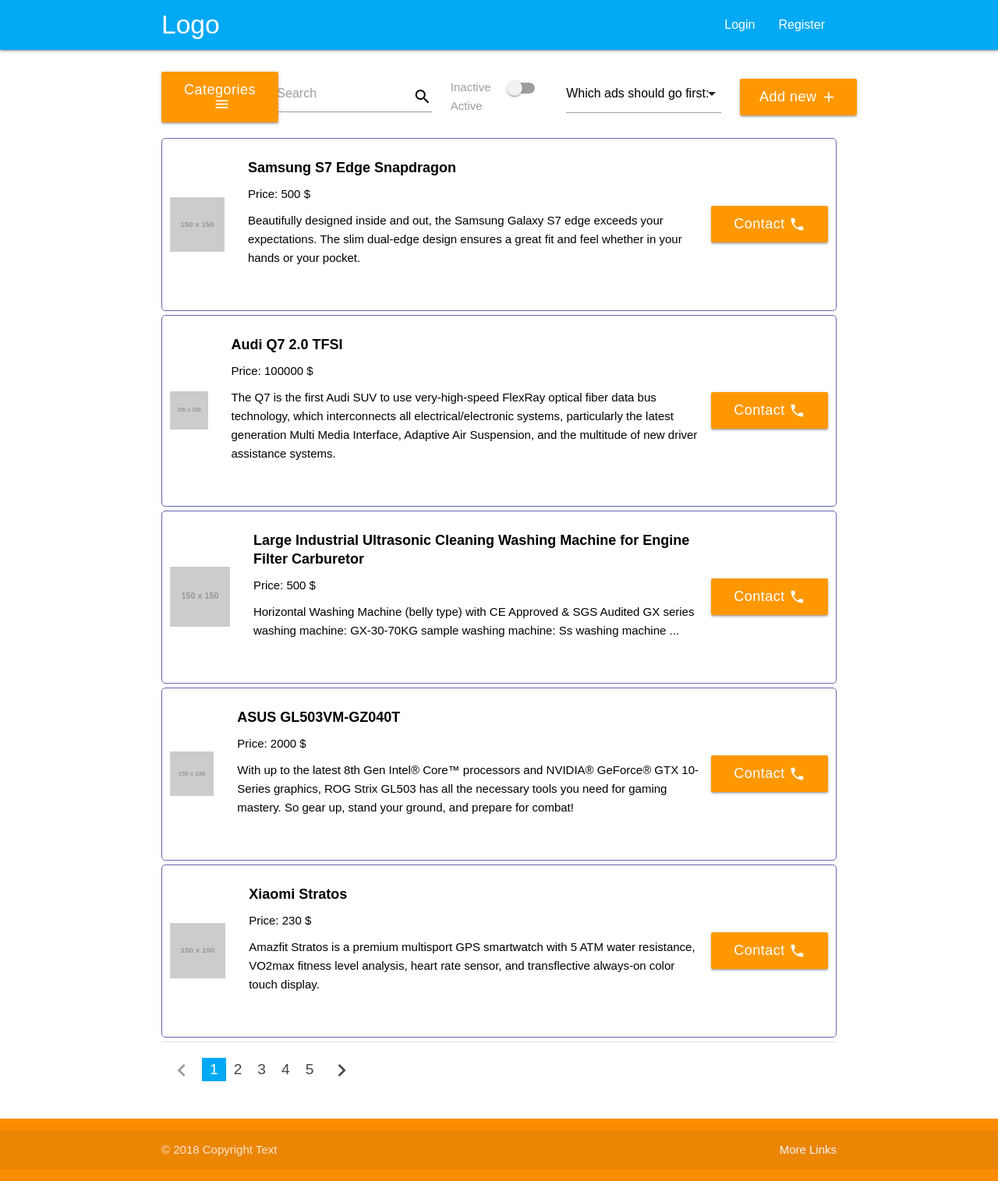
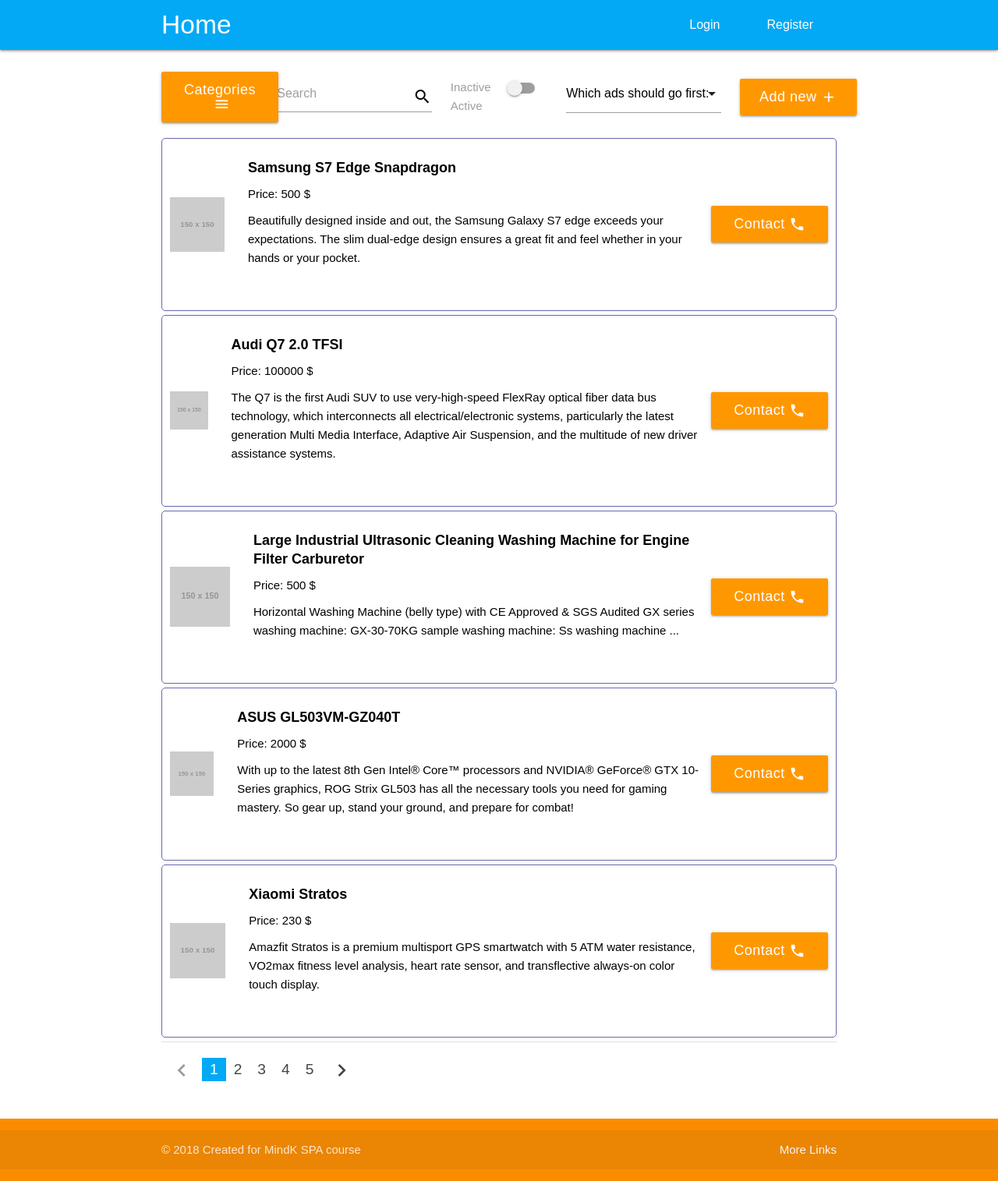
Before and after one commit to vldnik84/stud_app-1, a Vue app: page / in a window 1280 px wide. Shown: the whole page at 78% size. Built offline with nearby package versions, Linux system fonts and the light colour scheme.

Commit message:
Signup form generator v2

```diff
--- a/src/components/AdsList.vue
+++ b/src/components/AdsList.vue
@@ -12,15 +12,19 @@
           <form class="search-form">
             <div class="input-field">
               <textarea id="icon_prefix2" class="materialize-textarea"></textarea>
-              <label for="icon_prefix2">Search</label><i class="material-icons sufix">search</i>
+              <label for="icon_prefix2">Search</label>
+              <i class="material-icons sufix">search</i>
             </div>
           </form>
         </div>
 
         <div class="col s2">
           <div class="switch">
-            <label>Inactive
-              <input type="checkbox"><span class="lever"></span>Active
+            <label>
+              Inactive
+              <input type="checkbox">
+              <span class="lever"></span>
+              Active
             </label>
           </div>
         </div>
@@ -29,7 +33,14 @@
           <SortOptions v-bind:options="CFG.sortOptions"></SortOptions>
         </div>
 
-        <div class="col s2 text-right"><a href="#!" class="btn btn waves-effect waves-light">Add new<i class="material-icons sufix">add</i></a></div>
+        <div class="col s2 text-right">
+          <router-link :to="{name: 'AddForm'}">
+            <a href="#!" class="btn btn waves-effect waves-light">
+              <span>Add new</span>
+              <i class="material-icons sufix">add</i>
+            </a>
+          </router-link>
+        </div>
       </div>
 
       <Products v-bind:products="CFG.products"></Products>
--- a/src/components/Login.vue
+++ b/src/components/Login.vue
@@ -8,7 +8,7 @@
           <Signup v-for="signup in signups"
                   v-bind:key="signup.id"
                   v-bind:value="signup"
-                  v-on:signup-value="resVal[signup.name]">
+                  v-on:signup-value="getValue(signup.id)">
           </Signup>
 
           <br><!--  -->
@@ -41,8 +41,13 @@
         resVal: {
           login: '',
           password: ''
-        },
-        iter: Number
+        }
+      }
+    },
+
+    computed: {
+      getValue: function (newVal) {
+        console.log(newVal)
       }
     },
 
--- a/src/components/layout/Category.vue
+++ b/src/components/layout/Category.vue
@@ -1,10 +1,12 @@
 /* eslint-disable indent */
 <template>
-  <div class="dropdown-section">
-    <h2 class="dropdown-title">{{ categorySc.name }}</h2>
+  <div class="dropdown-section text-align-left">
+    <h2 class="dropdown-title"><a href="#!">{{ categorySc.name }}</a></h2>
     <ul class="dropdown-list">
       <li v-for="category in categorySc.categories"
-          v-bind:key="category.id"><a href="#!">{{ category.name }}</a></li>
+          v-bind:key="category.id">
+        <a href="#!">{{ category.name }}</a>
+      </li>
     </ul>
   </div>
 </template>
--- a/src/components/layout/Footer.vue
+++ b/src/components/layout/Footer.vue
@@ -2,7 +2,8 @@
 <template>
   <footer class="page-footer orange darken-1">
     <div class="footer-copyright">
-      <div class="container">© 2018 Copyright Text
+      <div class="container">
+        <span>© 2018 Created for MindK SPA course</span>
         <a href="#!" class="grey-text text-lighten-4 right">More Links</a>
       </div>
     </div>
--- a/src/components/layout/Header.vue
+++ b/src/components/layout/Header.vue
@@ -3,11 +3,25 @@
   <header class="header">
     <nav class="header-navbar light-blue">
       <div class="container">
-        <div class="nav-wrapper"><a href="#" class="brand-logo">Logo</a>
+        <div class="nav-wrapper">
+
+          <router-link :to="{name: 'AdsList'}">
+            <a href="#" class="brand-logo">Home</a>
+          </router-link>
+
           <ul id="nav-mobile" class="right hide-on-med-and-down">
-            <li><a href="#!">Login</a></li>
-            <li><a href="#!">Register</a></li>
+            <li>
+              <router-link :to="{name: 'Login'}">
+                <a href="#!">Login</a>
+              </router-link>
+            </li>
+            <li>
+              <router-link :to="{name: 'Register'}">
+                <a href="#!">Register</a>
+              </router-link>
+            </li>
           </ul>
+
         </div>
       </div>
     </nav>
--- a/src/components/layout/Signup.vue
+++ b/src/components/layout/Signup.vue
@@ -22,14 +22,18 @@
 
     data: function() {
       return {
-        signup: this.value
+        signup: Object
       }
+    },
+
+    created: function () {
+      let signup = this.value
     },
 
     computed: {
       signupVal: {
         get: function () {
-          return this.signup
+          return signup
         },
         set: function (newValue) {
           console.log(newValue)
```
Also changed, not shown: src/components/AddForm.vue (+5 -6 lines).
